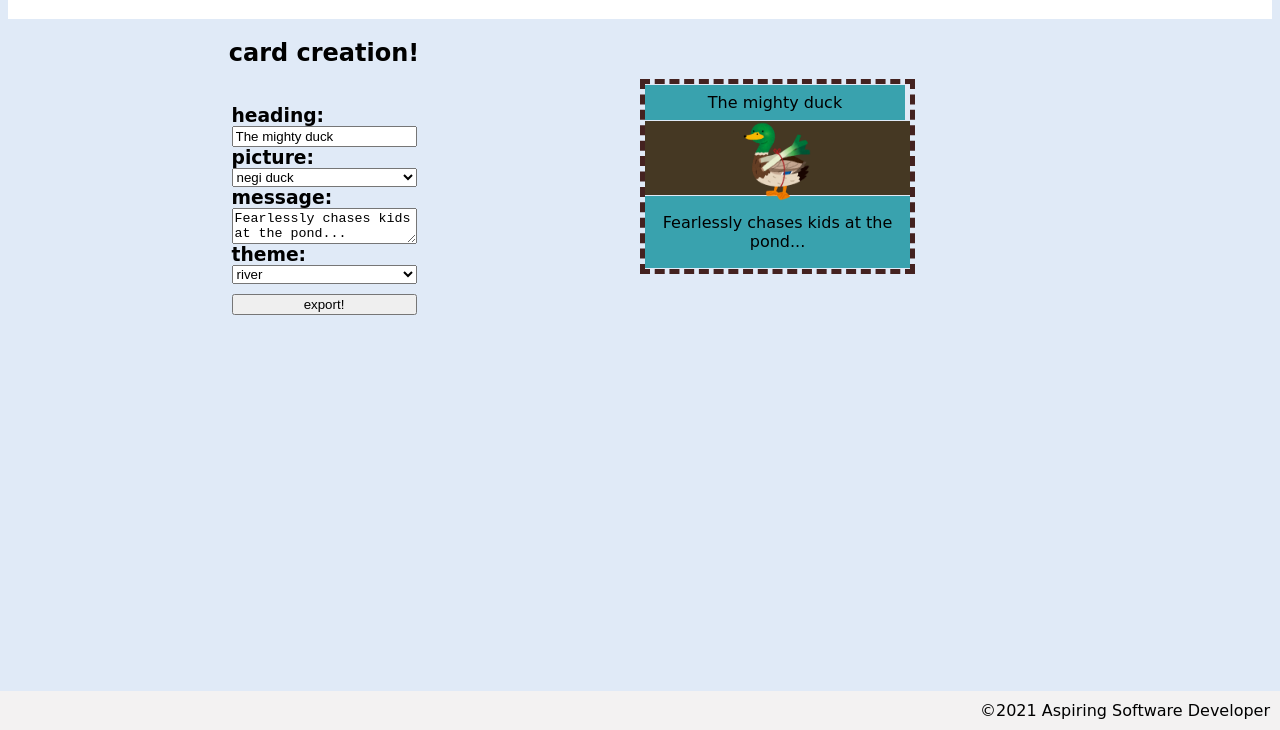
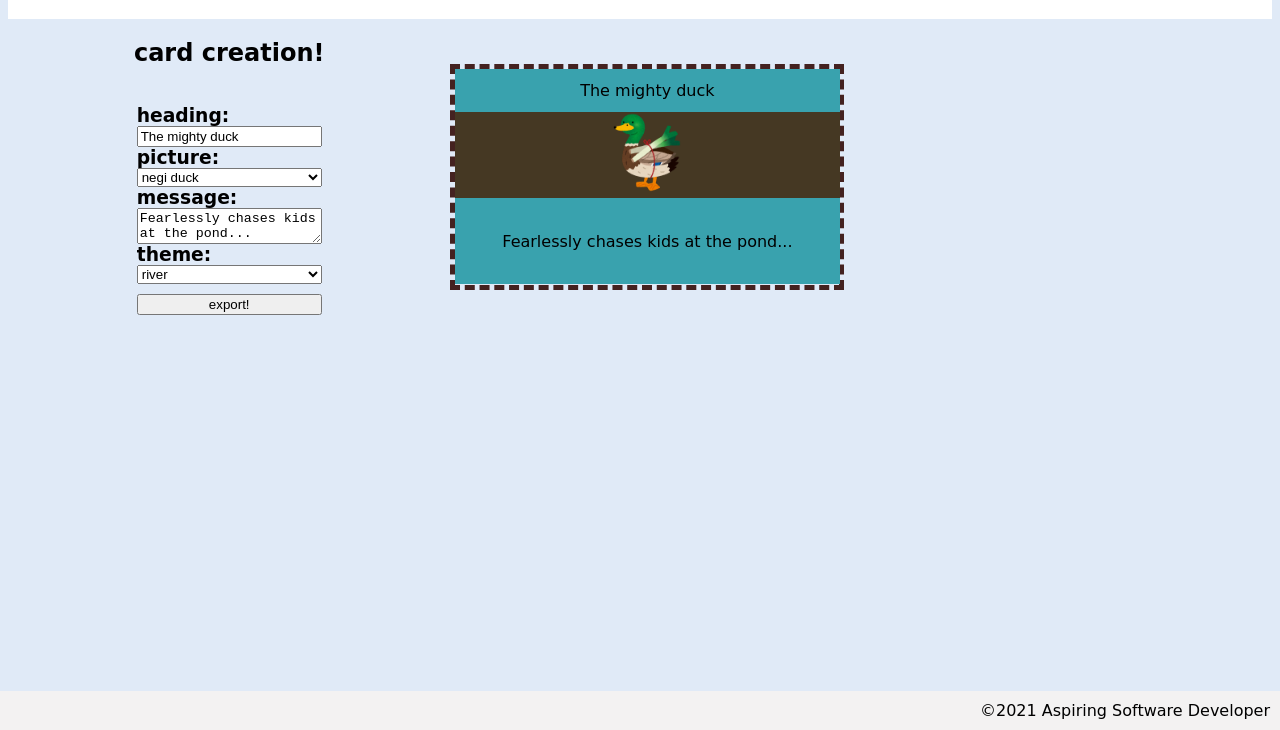
Before and after one commit to davejfish/greeting-card, a website: page index.html in a window 1280 px wide. Shown: the part 70-800 px from the top of the page. Drawn offline with nearby package versions, Linux system fonts and the light colour scheme; a web font is replaced by a local one.

Commit message:
updated grids to 35 65 columns, updated aspect ratio to 16/9 for card

```diff
--- a/styles.css
+++ b/styles.css
@@ -16,7 +16,7 @@ main {
 @media screen and (min-width: 700px) {
     main {
         display: grid;
-        grid-template-columns: 50% 50%;
+        grid-template-columns: 35% 65%;
     }
 }
 
@@ -79,14 +79,16 @@ h2 {
     display: grid;
     grid-template-rows: 20% 40% 40%;
     border: 5px dashed #442220;
-    height: 185px;
-    width: 265px;
+    aspect-ratio: 16 / 9;
+    max-width: 384px;
+    max-height: 216px;
 }
 
 .sectionOne {
     background-color: #39A2AE;
-    width: 260px;
-    height: 35px;
+    min-width: 385px;
+    height: 100%;
+    width: 100%;
     display: flex;
     flex-direction: column;
     justify-content: center;
@@ -97,14 +99,16 @@ h2 {
     display: flex;
     flex-direction: column;
     background-color: #453823;
-    height: 74px;
+    height: 100%;
+    width: 100%;
 }
 
 .sectionThree {
     display: flex;
     flex-direction: column;
     background-color: #39A2AE;
-    height: 72px;
+    height: 100%;
+    width: 100%;
     justify-content: center;
     align-items: center;
 }
```
